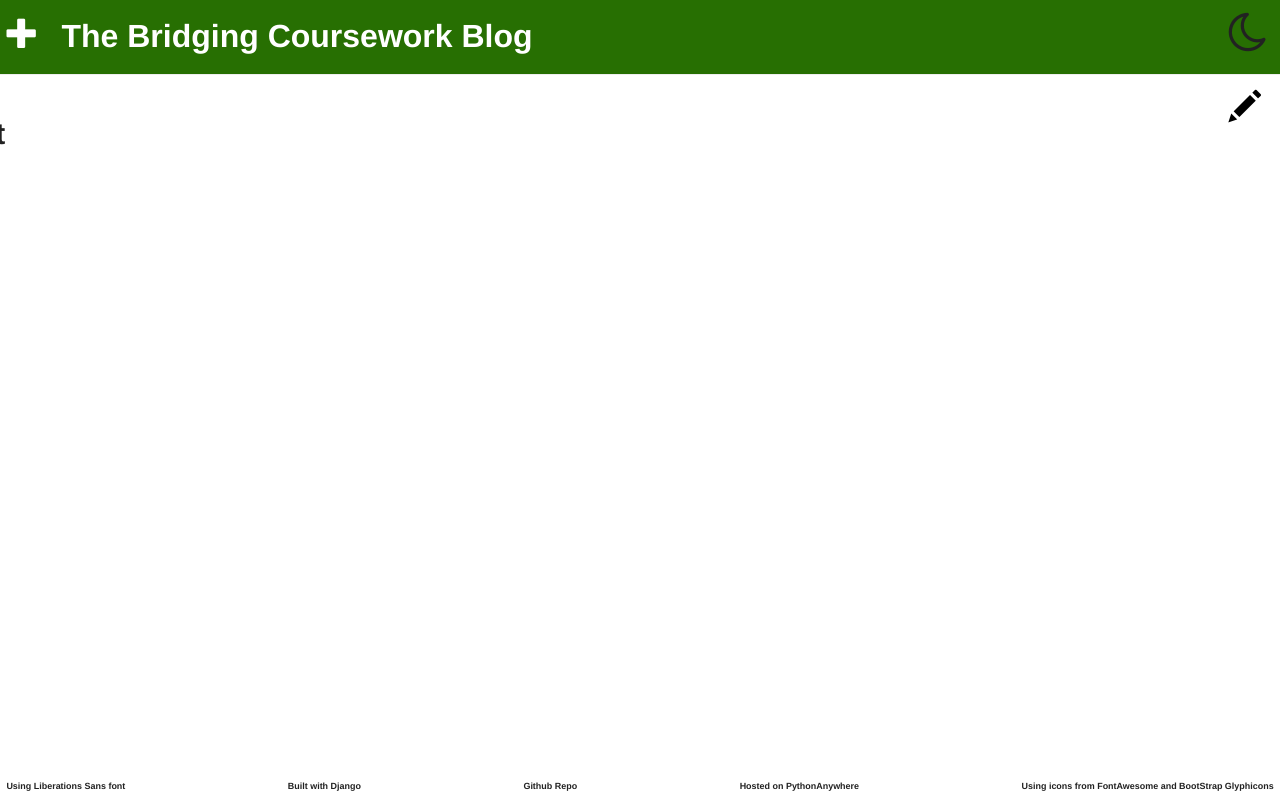
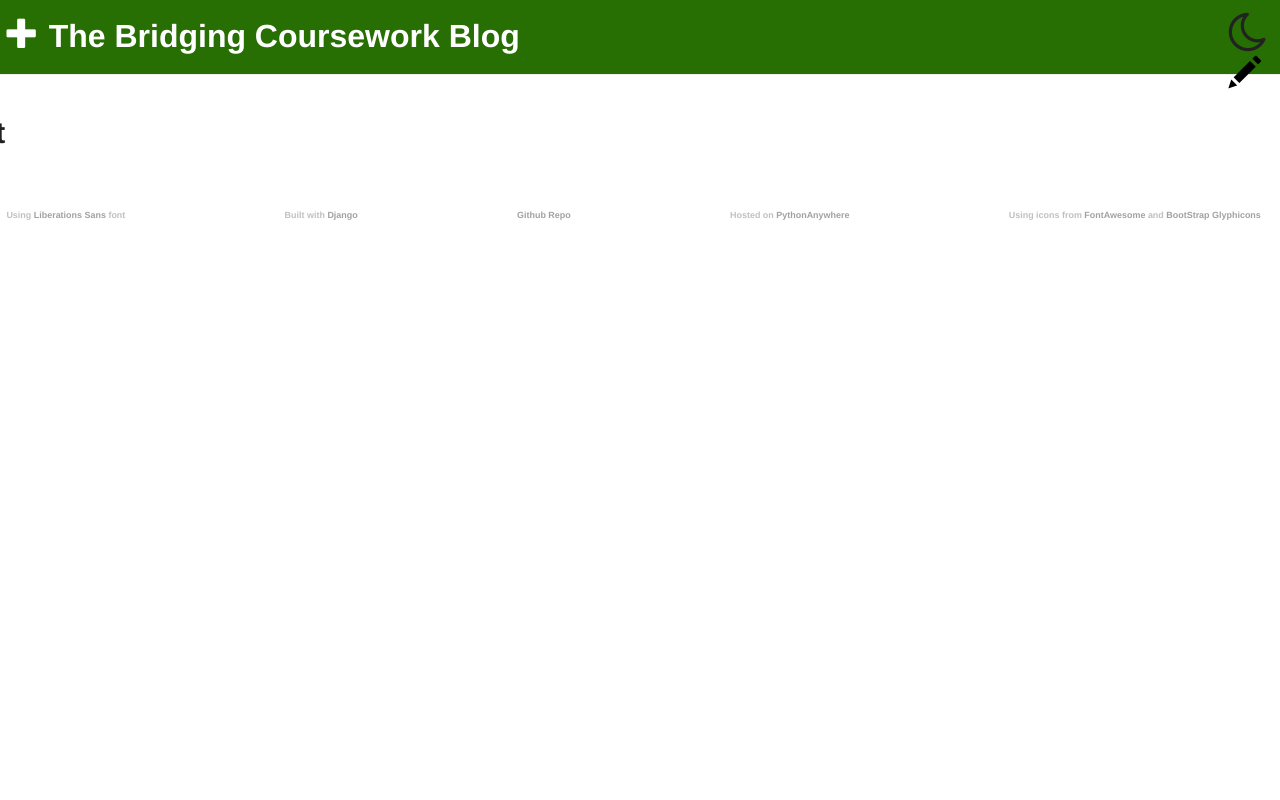
Before and after one commit to JDingDong8/Year2BridgingCoursework, a Django app: page /post/1/ in a window 1280 px wide. Run offline with Django 3.2, Linux system fonts and the light colour scheme; a user stored in the database is signed in; tables that the repository leaves empty hold one stand-in row (values such as "Sample post"); some libraries are stand-ins or nearby versions; some web fonts are replaced.

Commit message:
playing about a bit with the footer, changed all vertical measurements to vh

```diff
--- a/blog/static/css/blog.css
+++ b/blog/static/css/blog.css
@@ -5,19 +5,20 @@
 body{
   color: #222222;
   background-color: #ffffff;
+  margin: 0;
+  padding: 0;
+  height: 100%;
 }
 
 .body-dark{
   color: #eeeeee;
+  opacity: .75;
+  transition: color .5s ease-in-out;
   background-color: #121212;
 }
 
 .link {
-    color:#222222;
-}
-
-.link-dark{
-    color:#eeeeee;
+    color: rgba(130, 130, 130, 0.75);
 }
 
 .theme-switcher {
@@ -25,12 +26,12 @@
     *display: inline;
     position: absolute;
     right: 0.5vw;
-    margin-top: 0vw;
+    margin-top: 0vh;
 }
 
 #btn-theme-switcher{
     width: 4vw;
-    height: 4vw;
+    height: 4vh;
     border: none;
     background:none;
 }
@@ -48,7 +49,7 @@
 }
 
 .post {
-    margin-bottom: 1.5vw;
+    margin-bottom: 3vh;
     margin-left: -19vw;
 }
 
@@ -64,23 +65,14 @@
     font-size: 0.7vw;
     display: inline-block;
     *display: inline;
-    zoom: 1;
-}
-
-.footer-item{
-    color: #222222;
-}
-
-.footer-item-dark {
-    color: #eeeeee !important;
 }
 
 #edit-pencil{
     position:fixed;
-    top:7vw;
+    top:7vh;
     right:0.5vw;
     width:3.5vw;
-    height:3.5vw;
+    height:3.5vh;
     font-size:2.5vw;
     background:none;
     color:black;
@@ -91,18 +83,18 @@
 }
 
 /*Everything below shouldn't need to change with dark-theme*/
+
 .page-header {
     background-color: #276F02;
-    margin-top: 0vw;
-    margin : 0vw 0vw 1vw 0vw;
+    margin : 0vh 0vw 1vh 0vw;
 }
 
 #new-plus {
     color:white;
     width:2vw;
-    height:3vw;
+    height:3vh;
     font-size:2.5vw;
-    margin: 0vw 1vw 0vw 0.5vw;
+    margin: 0vh 0vw 0vh 0.5vw;
 }
 
 .btn-default:hover {
@@ -117,24 +109,24 @@
 .title h1, .title h1 a, .title h1 a:visited, .title h1 a:active {
     color: #ffffff;
     font-size: 2.5vw;
-    font_weight: bold;
+    font-weight: bold;
     text-decoration: none;
-    margin-left:0.5vw;
+    margin-left: 0.5vw;
 }
 
 .page-container {
   position: relative;
-  min-height: 100%;
+  min-height: 100vh;
 }
 
 .content-container {
-    margin-bottom: 2.5rem;
+    padding-bottom: 2.5rem;
 }
 
 .date {
     color: #828282;
-    margin-bottom:-0.75vw;
-    margin-left:0.1vw;
+    margin-bottom:-0.75vh;
+    margin-left:-0.1vw;
 }
 
 .save {
@@ -142,24 +134,29 @@
 }
 
 .post-form textarea, .post-form input {
-    width: 100%;
+    width: 100vw;
 }
 
 .footer {
-  position: fixed;
   bottom: 0;
-  width: 100&;
+  width: 100%;
   height: 2.5rem;
   text-align: justify;
-  -ms-text-justify: distribute-all-lines;
   text-justify: distribute-all-lines;
-  min-width: 100%;
-  margin-left: 0.5vw;
-  padding-right: 1vw;
+  vertical-align: bottom;
+  min-width: 100vw;
+  margin-top: auto;
+  padding-right: 1.5vw;
+  margin-bottom: 0;
+  padding-left: 0.5vw;
+}
+
+.footer-item{
+    color: rgba(130, 130, 130, 0.5);
 }
 
 .distribute {
-    width: 100%;
+    width: 100vw;
     display: inline-block;
     *display: inline;
     font-size: 0;
--- a/blog/templates/blog/base.html
+++ b/blog/templates/blog/base.html
@@ -48,7 +48,6 @@
                 <span class="distribute"></span>
             </footer>
         </div>
-        <!--getElementsByClassName returns a list of elements, whereas .classList.toggle() operates on a single element -->
         <script>
              function toggleTheme() {
                 document.body.classList.toggle("body-dark");
```
